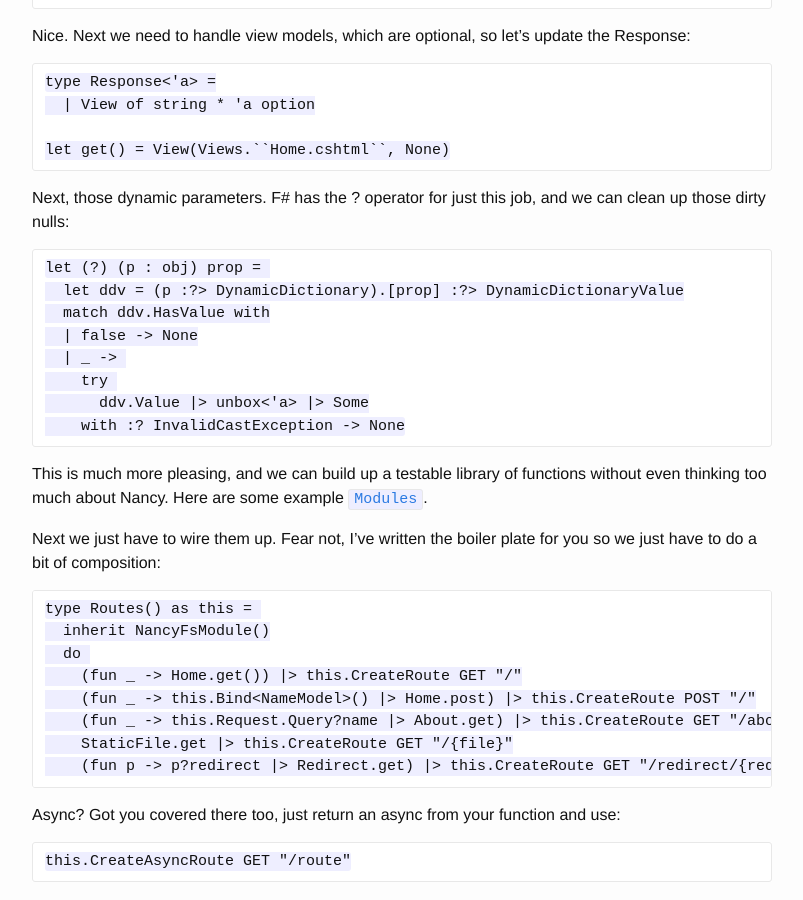
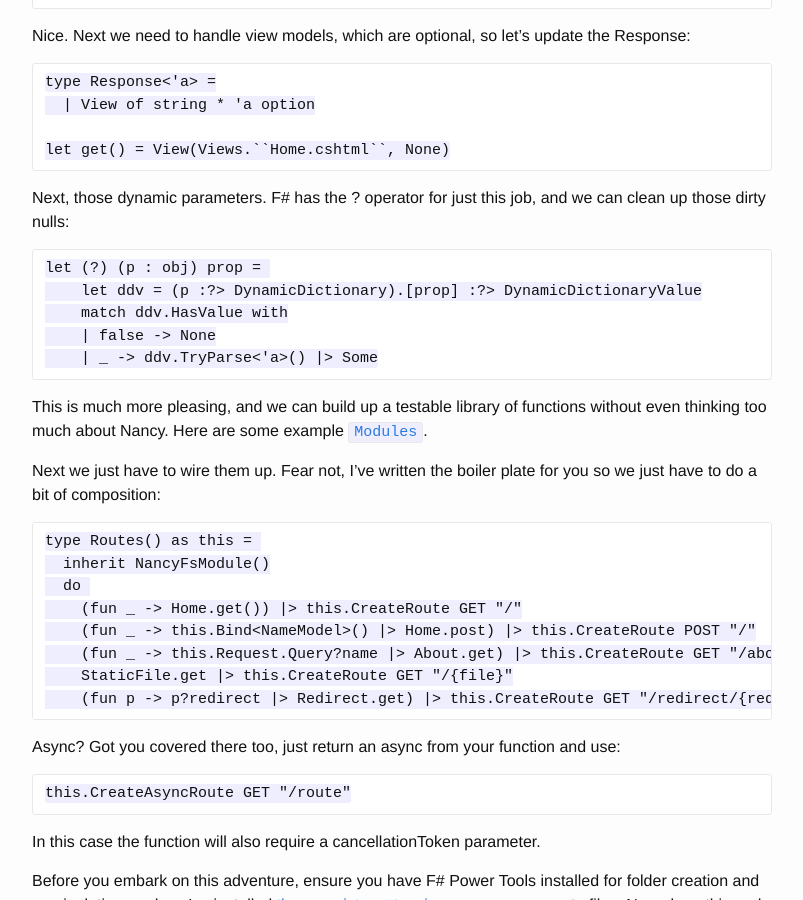
Before and after one commit to TinyBlueRobots/tinybluerobots.github.io, a Jekyll site: the page built from _posts/2015-03-17-nancy-fsharp.md, in a window 1280 px wide and 900 px high, scrolled down 833 px. Shown: the whole window, without its empty margins (238-1041 px from the left). Built offline with Jekyll 4.4.1, drawn with Linux system fonts in a browser that asks for light colours.

Commit message:
Update 2015-03-17-nancy-fsharp.md

````diff
--- a/_posts/2015-03-17-nancy-fsharp.md
+++ b/_posts/2015-03-17-nancy-fsharp.md
@@ -39,13 +39,10 @@ Nice. Next we need to handle view models, which are optional, so let's update th
 Next, those dynamic parameters. F# has the ? operator for just this job, and we can clean up those dirty nulls:
 
     let (?) (p : obj) prop =
-      let ddv = (p :?> DynamicDictionary).[prop] :?> DynamicDictionaryValue
-      match ddv.HasValue with
-      | false -> None
-      | _ ->
-        try
-          ddv.Value |> unbox<'a> |> Some
-        with :? InvalidCastException -> None
+        let ddv = (p :?> DynamicDictionary).[prop] :?> DynamicDictionaryValue
+        match ddv.HasValue with
+        | false -> None
+        | _ -> ddv.TryParse<'a>() |> Some
 
 This is much more pleasing, and we can build up a testable library of functions without even thinking too much about Nancy. Here are some example [```Modules```](https://github.com/TinyBlueRobots/NancyFs/blob/master/src/NancyFs/Modules/Modules.fs).
 
````
